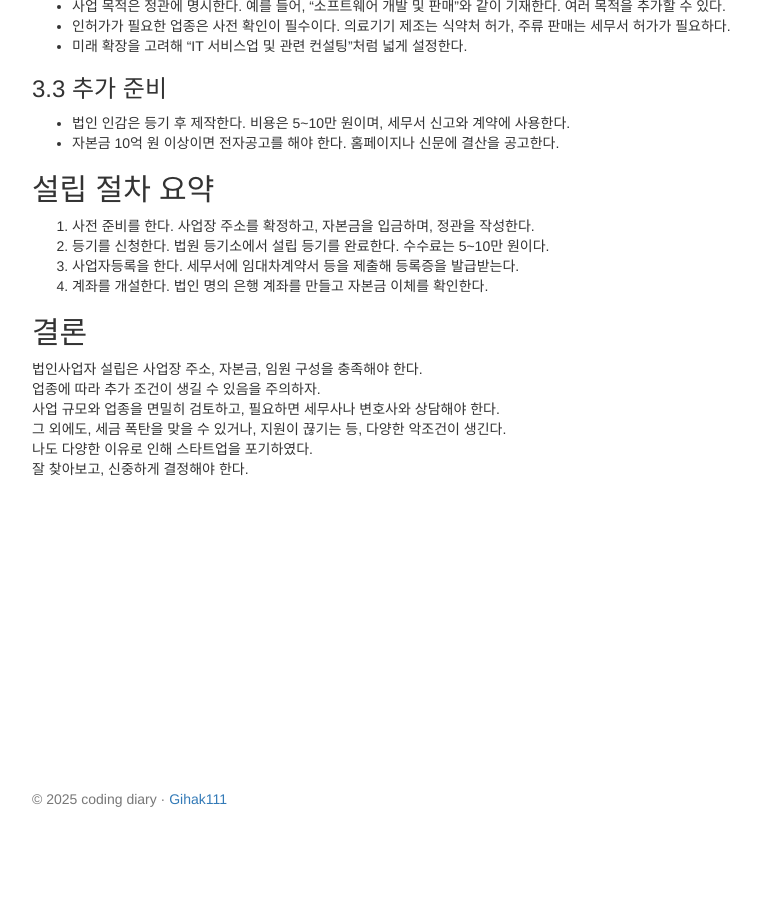
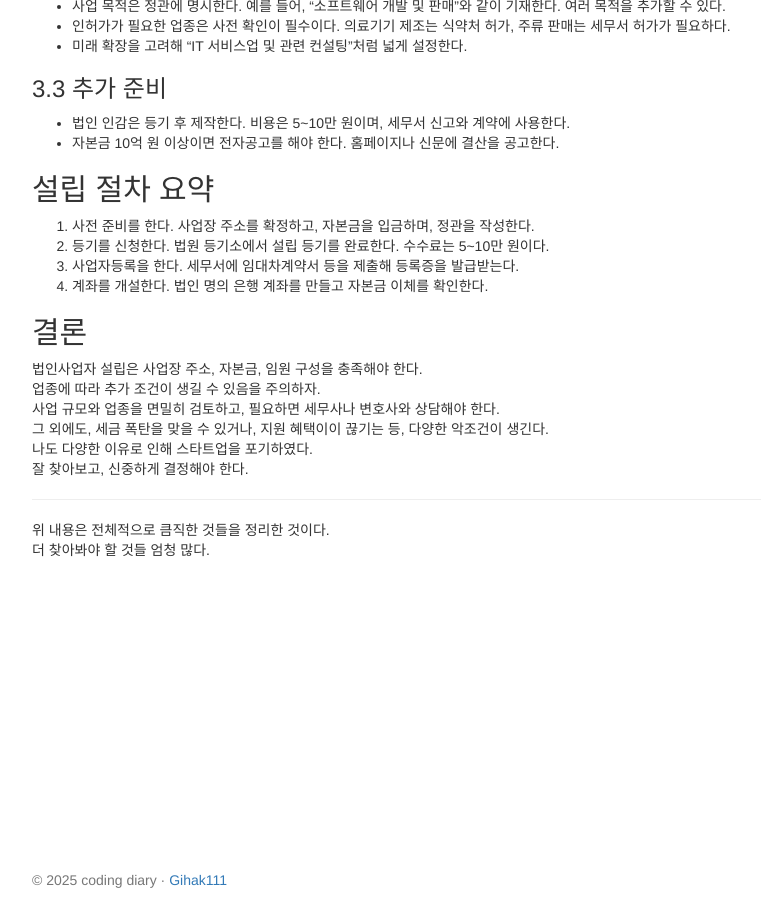
Before and after one commit to Gihak111/Gihak111.github.io, a Jekyll site: the page built from _posts/2025-03-19-Start_upload.md, in a window 1280 px wide and 900 px high, scrolled down 1289 px. Shown: the whole window, without its empty margins (38-799 px from the left). Built offline with Jekyll 4.4.1, drawn with Linux system fonts in a browser that asks for light colours; before the commit the page ends 2108 px from its top, so only the background shows below that.

Commit message:
Update 2025-03-19-Start_upload.md

```diff
--- a/_posts/2025-03-19-Start_upload.md
+++ b/_posts/2025-03-19-Start_upload.md
@@ -80,6 +80,10 @@ sidebar:
 법인사업자 설립은 사업장 주소, 자본금, 임원 구성을 충족해야 한다.
 업종에 따라 추가 조건이 생길 수 있음을 주의하자.
 사업 규모와 업종을 면밀히 검토하고, 필요하면 세무사나 변호사와 상담해야 한다.
-그 외에도, 세금 폭탄을 맞을 수 있거나, 지원이 끊기는 등, 다양한 악조건이 생긴다.
+그 외에도, 세금 폭탄을 맞을 수 있거나, 지원 혜택이이 끊기는 등, 다양한 악조건이 생긴다.
 나도 다양한 이유로 인해 스타트업을 포기하였다.
 잘 찾아보고, 신중하게 결정해야 한다.
+
+---
+위 내용은 전체적으로 큼직한 것들을 정리한 것이다.
+더 찾아봐야 할 것들 엄청 많다.
```
